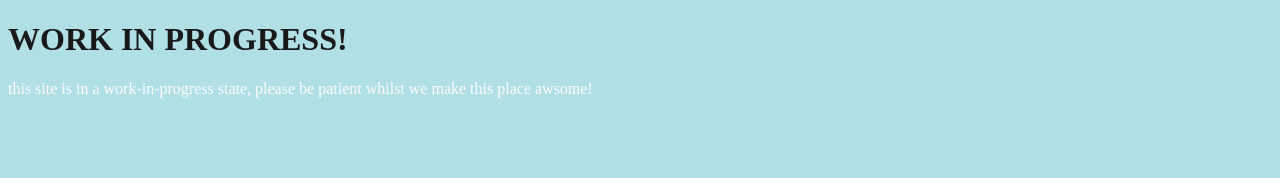
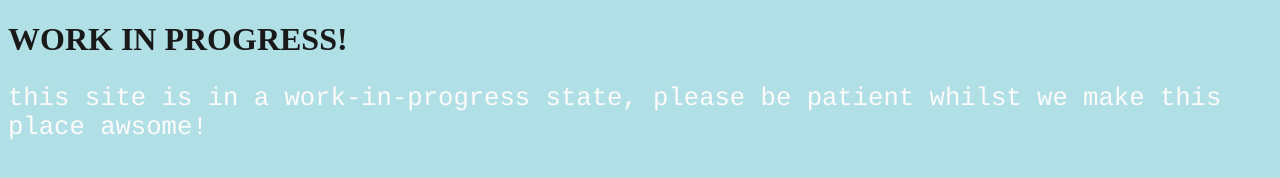
Before and after one commit to certifiedidiot33/neosstuff, a plain HTML site: page index.html in a window 1280 px wide. Drawn offline with Linux system fonts and the light colour scheme.

Commit message:
Update stylesheet.css

```diff
--- a/stylesheet.css
+++ b/stylesheet.css
@@ -6,4 +6,6 @@ body {
   }
   p {
     color: rgb(253, 250, 250);
+    font-family: courier;
+  font-size: 160%;
   }
```
